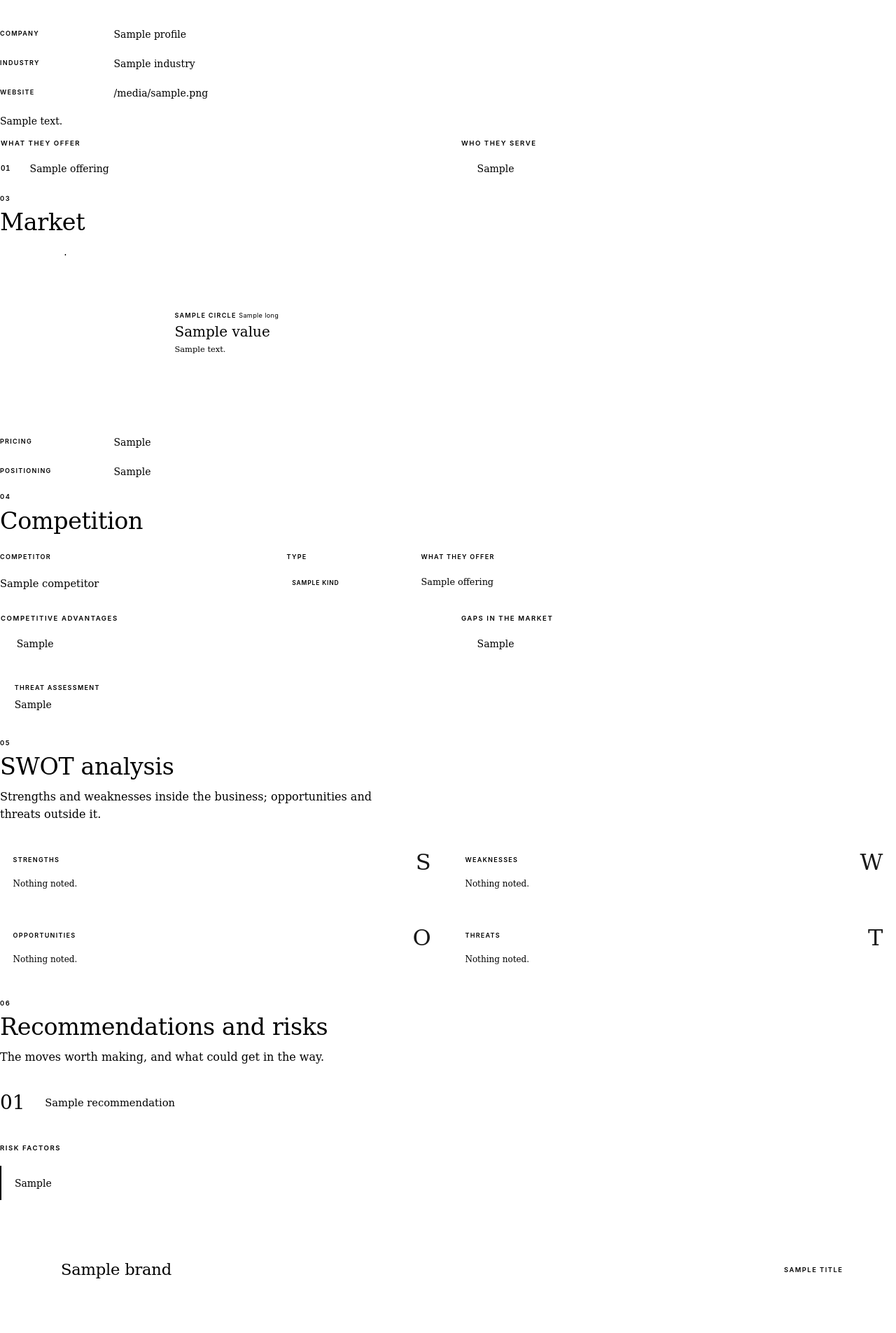
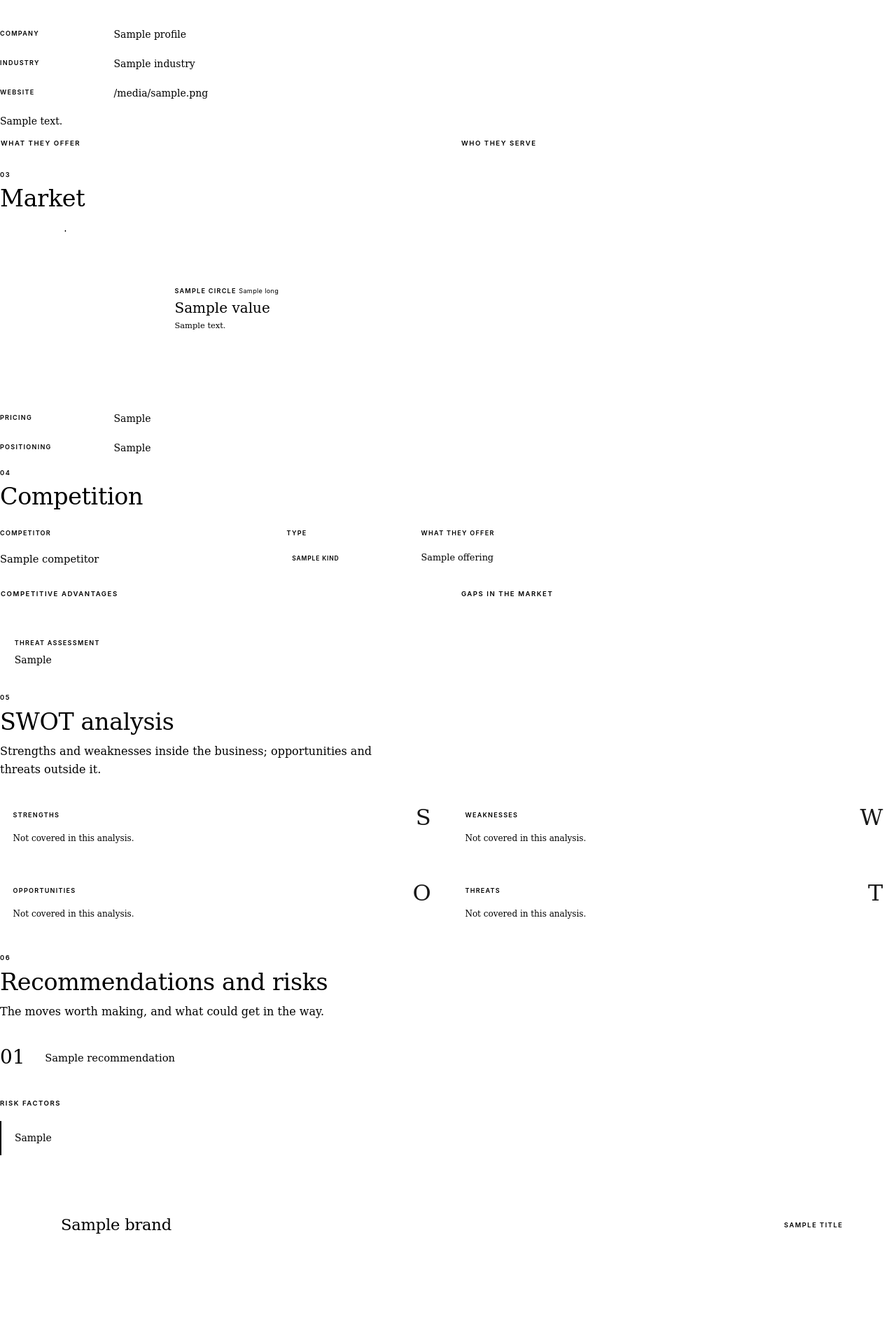
Before and after one commit to firepenguindisopanda/bi-automatic-reporting, a Python web app: template app/report/templates/bi.html in a window 1280 px wide. Shown: the part 2390-4295 px from the top of the page at 70% size. Run offline with Jinja, Linux system fonts and the light colour scheme; the template is opened without the code that fills it: most values are stand-ins (such as "Sample title", 1, 10 or a date in 2020).

Commit message:
fix(report): drop blank items the model returns instead of numbering them
The first Riomed report printed a bare "06": the report writer returned an
empty string as its sixth recommendation, and the email counted it as one of
six. Lists in the PDF skip blank entries, the figures and the email count only
real ones, and an empty SWOT quadrant now says it was not covered rather than
"Nothing noted", which read as a finding.

Co-Authored-By: Claude Opus 5.5 <noreply@anthropic.com>

```diff
--- a/app/email/templates.py
+++ b/app/email/templates.py
@@ -108,9 +108,9 @@ class ReportDigest:
         return cls(
             company_name=profile.company_name,
             summary=_first_paragraph(report.executive_summary),
-            recommendations=tuple(report.recommendations),
+            recommendations=tuple(r for r in report.recommendations if r.strip()),
             competitors=len(competitive.direct_competitors) + len(competitive.indirect_competitors),
-            risks=len(report.risk_factors),
+            risks=sum(1 for r in report.risk_factors if r.strip()),
             score=score,
             source_url=source_url or profile.website,
             report_url=report_url,
--- a/app/report/templates/_macros.html
+++ b/app/report/templates/_macros.html
@@ -20,16 +20,17 @@
 </div>
 {%- endmacro %}
 
+{#- Lists skip blank entries: a model sometimes returns "" as an item. -#}
 {% macro dash_list(items) -%}
-<ul class="dash-list">{% for item in items %}<li>{{ item }}</li>{% endfor %}</ul>
+<ul class="dash-list">{% for item in items or [] if item and item.strip() %}<li>{{ item }}</li>{% endfor %}</ul>
 {%- endmacro %}
 
 {% macro num_list(items) -%}
-<ol class="num-list">{% for item in items %}<li><span class="n">{{ "%02d" % loop.index }}</span>{{ item }}</li>{% endfor %}</ol>
+<ol class="num-list">{% for item in items or [] if item and item.strip() %}<li><span class="n">{{ "%02d" % loop.index }}</span>{{ item }}</li>{% endfor %}</ol>
 {%- endmacro %}
 
 {% macro chips(items) -%}
-<div class="chips">{% for item in items %}<span class="chip">{{ item }}</span>{% endfor %}</div>
+<div class="chips">{% for item in items or [] if item and item.strip() %}<span class="chip">{{ item }}</span>{% endfor %}</div>
 {%- endmacro %}
 
 {#- A 2x2 grid. `cells` is four (label, letter, tone, items) tuples. -#}
@@ -38,11 +39,12 @@
   {% for row in cells|batch(2) %}
   <tr>
     {% for label, letter, tone, items in row %}
+    {% set kept = (items or [])|select|map("trim")|select|list %}
     <td class="q-{{ tone }}">
       <div class="q-head"><span class="letter">{{ letter }}</span><span class="label">{{ label }}</span></div>
       <div class="q-body">
-        {% if items %}<ul>{% for item in items %}<li>{{ item }}</li>{% endfor %}</ul>
-        {% else %}<p class="muted small">Nothing noted.</p>{% endif %}
+        {% if kept %}<ul>{% for item in kept %}<li>{{ item }}</li>{% endfor %}</ul>
+        {% else %}<p class="muted small">Not covered in this analysis.</p>{% endif %}
       </div>
     </td>
     {% endfor %}
--- a/app/report/templates/bi.html
+++ b/app/report/templates/bi.html
@@ -306,7 +306,7 @@
 {# ---------------------------------------------------------------- 10 #}
 <section class="chapter" id="faq">
   {{ chapter_head("10", "Questions people ask", "What prospects search for, answered the way the site should answer them.") }}
-  {% for item in marketing.faq %}
+  {% for item in marketing.faq if item.question %}
   <div class="faq block"><div class="q">{{ item.question }}</div><p>{{ item.answer }}</p></div>
   {% endfor %}
 </section>
```
Also changed, not shown: app/report/generator.py (+10 -5 lines), tests/test_branding.py (+14 -0 lines).
